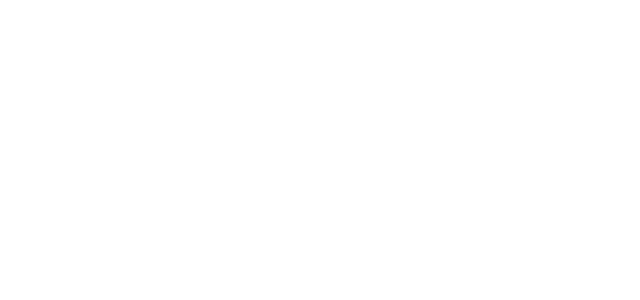
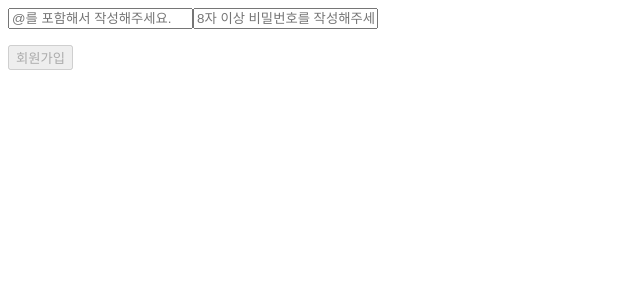
Before and after one commit to StarryPro/wanted-pre-onboarding-frontend, a React (Create React App) app: page /join in a window 1280 px wide. Shown: the top 300 px of the page, without its empty margins (0-640 px from the left). Built offline with nearby package versions, Linux system fonts and the light colour scheme.

Commit message:
:sparkles: [#1] feat: 이메일 및 비밀번호 유효성 검사 기능 구현

```diff
--- a/src/App.js
+++ b/src/App.js
@@ -1,5 +1,7 @@
+import Router from './Router';
+
 function App() {
-  return <div />;
+  return <Router />;
 }
 
 export default App;
--- /dev/null
+++ b/src/Router.js
@@ -0,0 +1,19 @@
+import React from 'react';
+import { BrowserRouter, Route, Routes } from 'react-router-dom';
+import JoinPage from './pages/auth/JoinPage';
+import LoginPage from './pages/auth/LoginPage';
+import TodoPage from './pages/todo/TodoPage';
+
+const Router = () => {
+  return (
+    <BrowserRouter>
+      <Routes>
+        <Route path="/" element={<LoginPage />} />
+        <Route path="/join" element={<JoinPage />} />
+        <Route path="/todo" element={<TodoPage />} />
+      </Routes>
+    </BrowserRouter>
+  );
+};
+
+export default Router;
--- /dev/null
+++ b/src/pages/auth/JoinPage.jsx
@@ -0,0 +1,93 @@
+import React, { useEffect, useState } from 'react';
+
+const JoinPage = () => {
+  const [invaliedEmail, setInvaliedEmail] = useState(false);
+  const [invaliedPassword, setInvaliedPassword] = useState(false);
+  const [invaliedTotal, setInvaliedTotal] = useState(true);
+  const [errorMessage, setErrorMessage] = useState('');
+
+  const [inputs, setInputs] = useState({
+    email: '',
+    password: '',
+  });
+
+  const { email, password } = inputs;
+
+  const handleInputChange = (e) => {
+    const { value, name } = e.target;
+    setInputs({
+      ...inputs,
+      [name]: value,
+    });
+  };
+
+  // 유효성 검사 로직
+  const checkInputInvalied = (e) => {
+    const { value, name } = e.target;
+    switch (name) {
+      case 'email':
+        if (value.includes('@')) {
+          setErrorMessage('');
+          setInvaliedEmail(true);
+        } else {
+          setErrorMessage('@를 포함해서 작성해주세요.');
+          setInvaliedEmail(false);
+        }
+        break;
+      case 'password':
+        if (value.length > 8) {
+          setErrorMessage('');
+          setInvaliedPassword(true);
+        } else {
+          setErrorMessage('8자 이상 비밀번호를 작성해주세요.');
+          setInvaliedPassword(false);
+        }
+        break;
+      default:
+        return;
+    }
+  };
+
+  useEffect(() => {
+    if (invaliedEmail && invaliedPassword) {
+      setInvaliedTotal(false);
+    } else {
+      setInvaliedTotal(true);
+    }
+  }, [invaliedEmail, invaliedPassword]);
+
+  return (
+    <section>
+      <form>
+        <label htmlFor="email">
+          <input
+            id="email"
+            name="email"
+            type="text"
+            placeholder="@를 포함해서 작성해주세요."
+            onChange={handleInputChange}
+            onBlur={checkInputInvalied}
+            value={email}
+          />
+        </label>
+
+        <label htmlFor="password">
+          <input
+            id="password"
+            name="password"
+            type="password"
+            placeholder="8자 이상 비밀번호를 작성해주세요."
+            onChange={handleInputChange}
+            onBlur={checkInputInvalied}
+            value={password}
+            autoComplete="off"
+          />
+        </label>
+        <p>{errorMessage}</p>
+        <input type="submit" value="회원가입" disabled={invaliedTotal} />
+      </form>
+    </section>
+  );
+};
+
+export default JoinPage;
--- /dev/null
+++ b/src/pages/auth/LoginPage.jsx
@@ -0,0 +1,48 @@
+import React, { useState } from 'react';
+
+const LoginPage = () => {
+  const [inputs, setInputs] = useState({
+    email: '',
+    password: '',
+  });
+  const { email, password } = inputs;
+
+  const handleInputChange = (e) => {
+    const { value, name } = e.target;
+    setInputs({
+      ...inputs,
+      [name]: value,
+    });
+  };
+
+  return (
+    <section>
+      <form>
+        <label htmlFor="email">
+          <input
+            id="email"
+            name="email"
+            type="text"
+            placeholder="이메일을 입력해주세요."
+            onChange={handleInputChange}
+            value={email}
+          />
+        </label>
+        <label htmlFor="password">
+          <input
+            id="password"
+            name="password"
+            type="password"
+            placeholder="비밀번호를 입력해주세요"
+            onChange={handleInputChange}
+            value={password}
+            autoComplete="off"
+          />
+        </label>
+        <input type="submit" value="로그인" />
+      </form>
+    </section>
+  );
+};
+
+export default LoginPage;
--- /dev/null
+++ b/src/pages/todo/TodoPage.jsx
@@ -0,0 +1,7 @@
+import React from 'react';
+
+const TodoPage = () => {
+  return <div></div>;
+};
+
+export default TodoPage;
```
